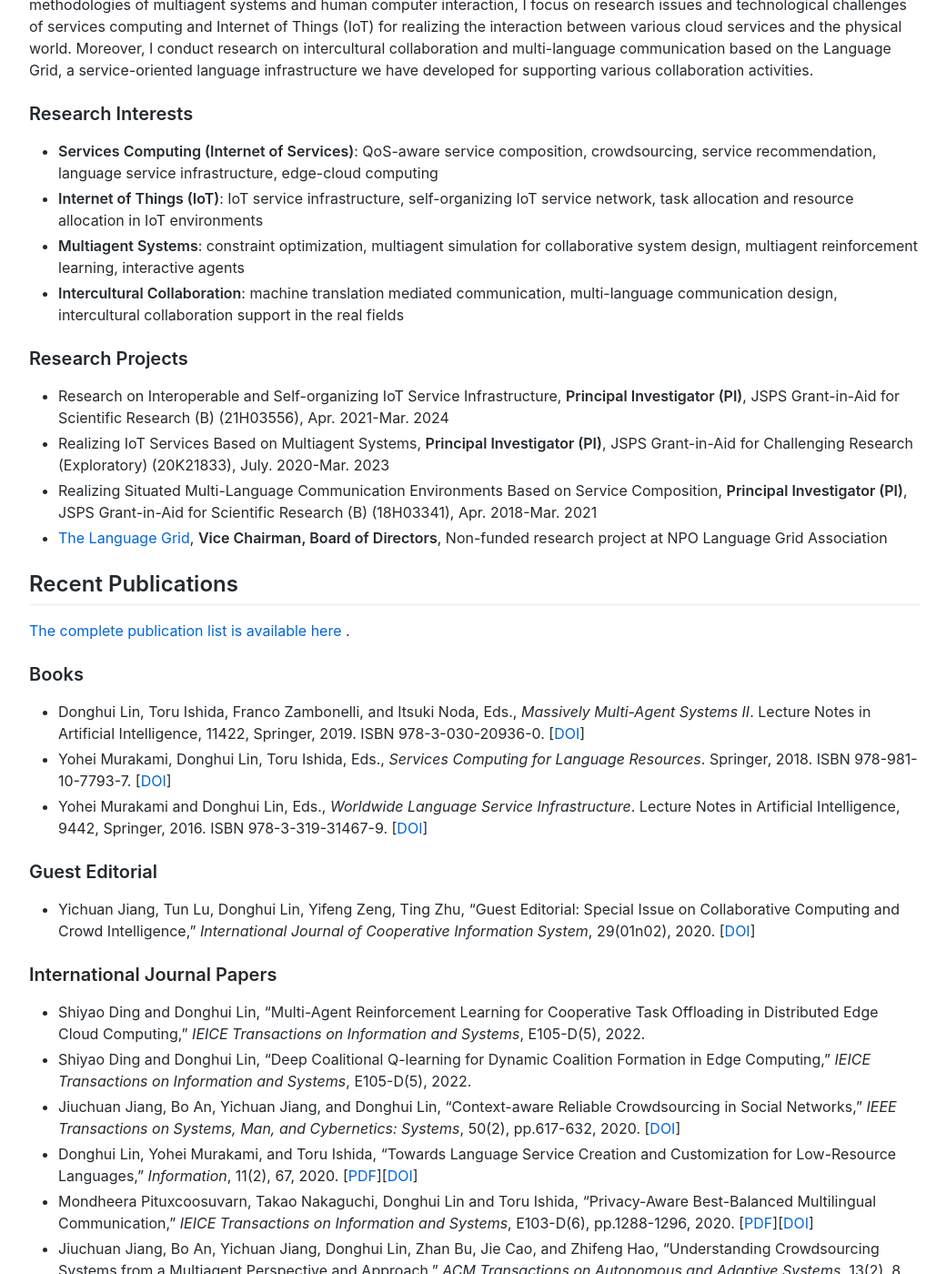
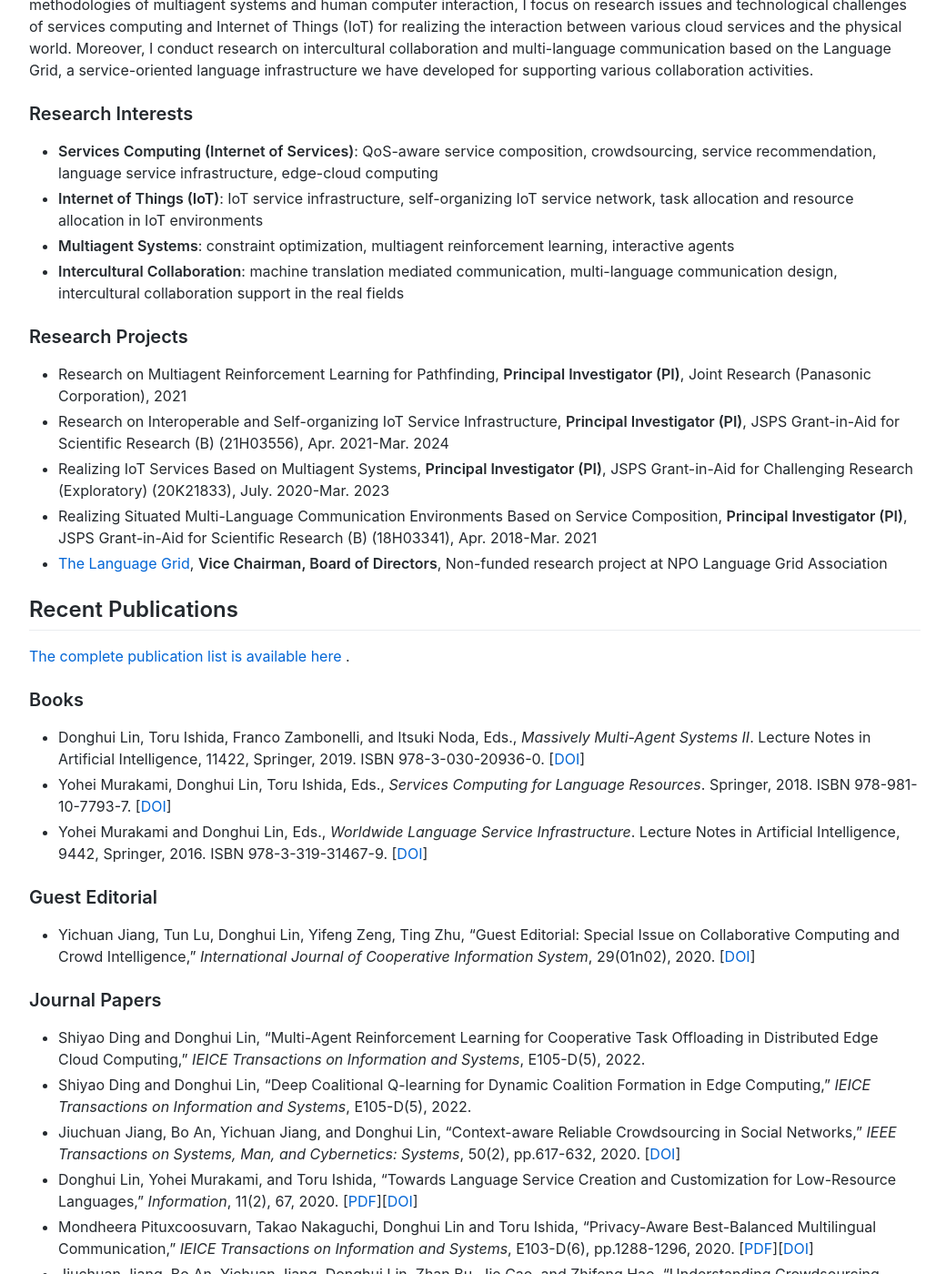
Before and after one commit to lindh/lindh.github.io, a Jekyll site: the page built from index.md, in a window 1280 px wide and 1400 px high, scrolled down 1028 px. Shown: the whole window at 91% size, without its empty margins (118-1158 px from the left). Built offline with Jekyll 4.4.1, drawn with Linux system fonts in a browser that asks for light colours; comment, search, counter and statistics services are not loaded.

Commit message:
Research

```diff
--- a/index.md
+++ b/index.md
@@ -47,10 +47,11 @@ My research aims at generating advanced technologies for Internet-based collabor
 ### Research Interests
 - **Services Computing (Internet of Services)**: QoS-aware service composition, crowdsourcing, service recommendation, language service infrastructure, edge-cloud computing
 - **Internet of Things (IoT)**: IoT service infrastructure, self-organizing IoT service network, task allocation and resource allocation in IoT environments
-- **Multiagent Systems**: constraint optimization, multiagent simulation for collaborative system design, multiagent reinforcement learning, interactive agents
+- **Multiagent Systems**: constraint optimization, multiagent reinforcement learning, interactive agents
 - **Intercultural Collaboration**: machine translation mediated communication, multi-language communication design, intercultural collaboration support in the real fields
 
 ### Research Projects
+- Research on Multiagent Reinforcement Learning for Pathfinding, **Principal Investigator (PI)**, Joint Research (Panasonic Corporation), 2021
 - Research on Interoperable and Self-organizing IoT Service Infrastructure, **Principal Investigator (PI)**, JSPS Grant-in-Aid for Scientific Research (B) (21H03556), Apr. 2021-Mar. 2024
 - Realizing IoT Services Based on Multiagent Systems, **Principal Investigator (PI)**, JSPS Grant-in-Aid for Challenging Research (Exploratory) (20K21833), July. 2020-Mar. 2023
 - Realizing Situated Multi-Language Communication Environments Based on Service Composition, **Principal Investigator (PI)**, JSPS Grant-in-Aid for Scientific Research (B) (18H03341), Apr. 2018-Mar. 2021
@@ -67,7 +68,7 @@ My research aims at generating advanced technologies for Internet-based collabor
 ### Guest Editorial
 - Yichuan Jiang, Tun Lu, Donghui Lin, Yifeng Zeng, Ting Zhu, "Guest Editorial: Special Issue on Collaborative Computing and Crowd Intelligence," _International Journal of Cooperative Information System_, 29(01n02), 2020. [[DOI](https://doi.org/10.1142/S0218843020020013)]
 
-### International Journal Papers
+### Journal Papers
 - Shiyao Ding and Donghui Lin, "Multi-Agent Reinforcement Learning for Cooperative Task Offloading in Distributed Edge Cloud Computing," _IEICE Transactions on Information and Systems_, E105-D(5), 2022.
 - Shiyao Ding and Donghui Lin, "Deep Coalitional Q-learning for Dynamic Coalition Formation in Edge Computing," _IEICE Transactions on Information and Systems_, E105-D(5), 2022.
 - Jiuchuan Jiang, Bo An, Yichuan Jiang, and Donghui Lin, "Context-aware Reliable Crowdsourcing in Social Networks," _IEEE Transactions on Systems, Man, and Cybernetics: Systems_, 50(2), pp.617-632, 2020. [[DOI](https://doi.org/10.1109/TSMC.2017.2777447)]
```
Also changed, not shown: publication.md (+1 -1 lines), research.md (+2 -1 lines).
